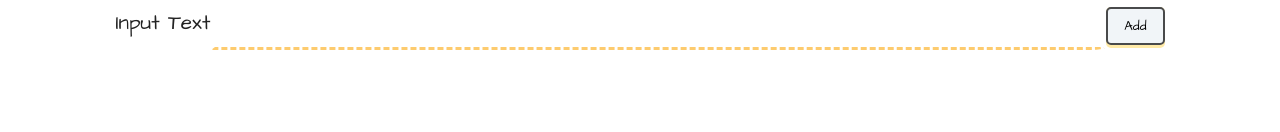
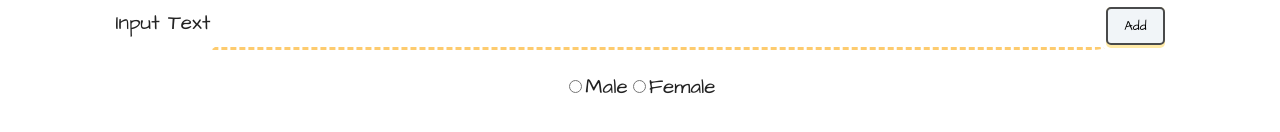
Before and after one commit to dynami07/dynami, a React (Create React App) app: page / in a window 1280 px wide. Shown: the part 188-320 px from the top of the page. Built offline with nearby package versions, Linux system fonts and the light colour scheme.

Commit message:
Update App.jsx

```diff
--- a/src/components/App.jsx
+++ b/src/components/App.jsx
@@ -1,6 +1,7 @@
 import React, { useState, useEffect } from "react";
 import ToDoItem from "./ToDoItem";
 import InputArea from "./InputArea";
+import InputGender from "./InputGender";
 import './switcher.scss';
 export default App;
 
@@ -75,6 +76,7 @@ const [ colorTheme, setColorTheme]= useState('theme-white');
 
     <div className="container">
       <InputArea addItem={addItem} />
+      <InputGender/>
 
 
       <div>
```
